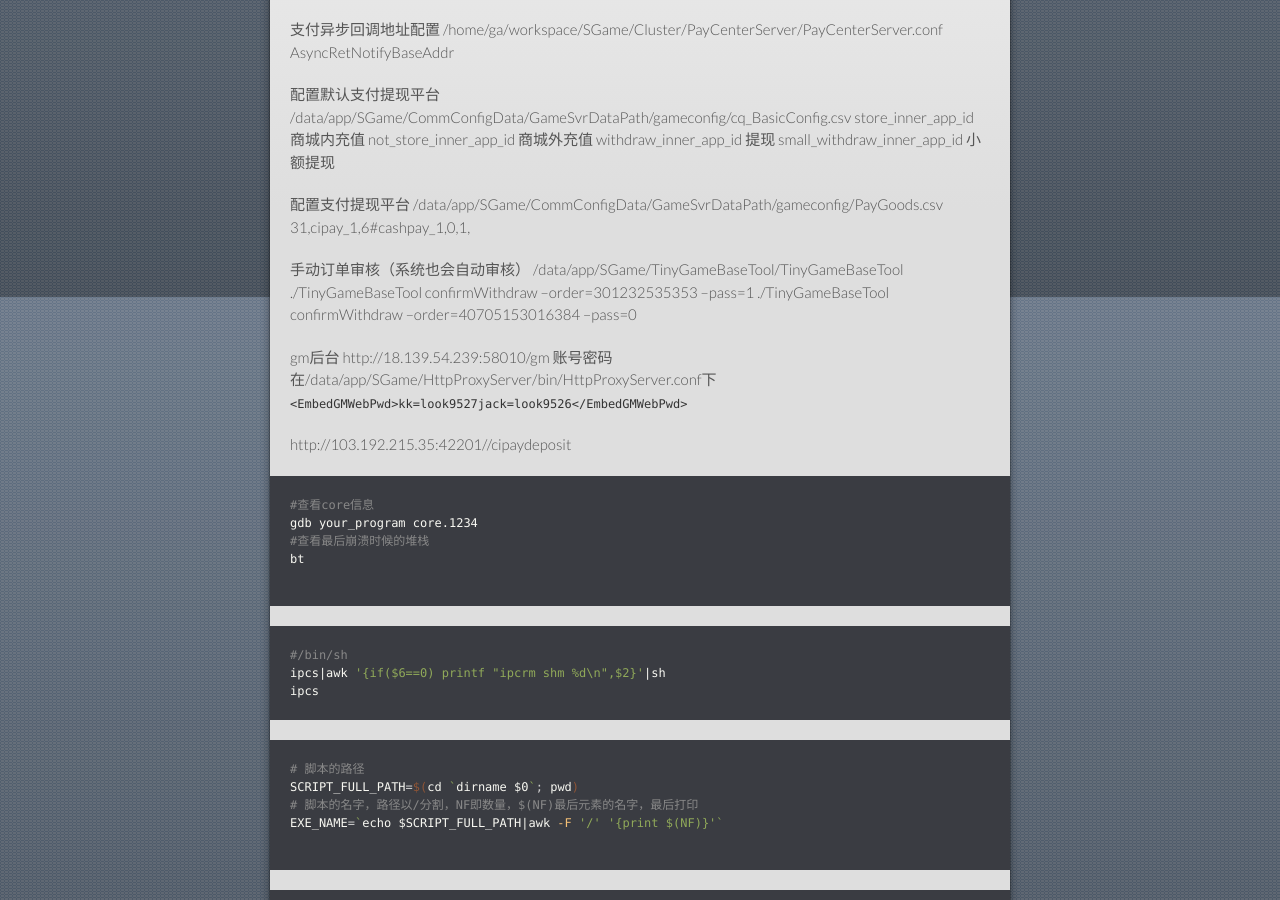
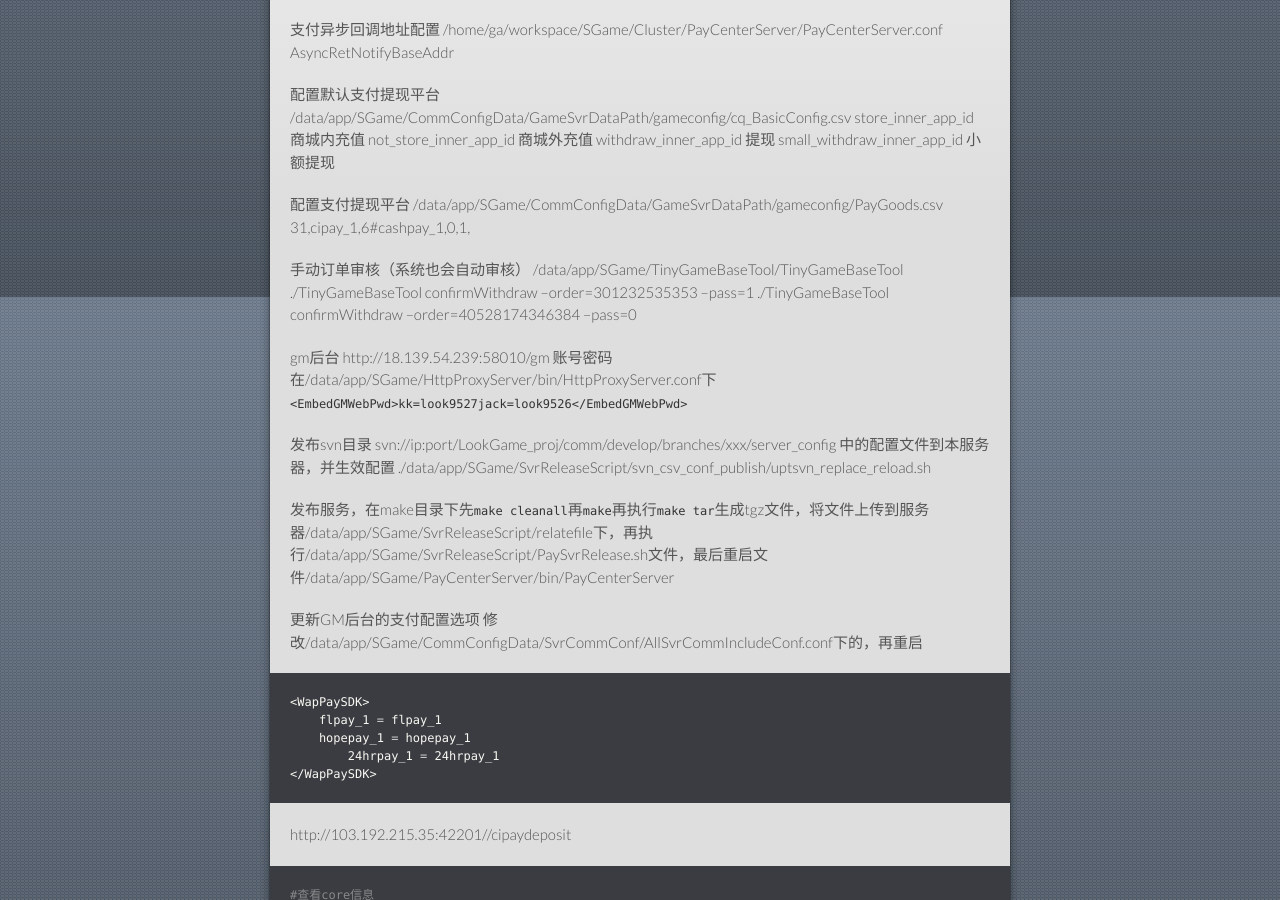
Before and after one commit to huchlo/blog, a Jekyll site: the page built from 笔记/程序员/语言/C++/项目用.md, in a window 1280 px wide and 900 px high, scrolled down 603 px. Built offline with Jekyll 4.4.1, drawn with Linux system fonts in a browser that asks for light colours; our own code applies the rules of GitHub Pages for plain Markdown files.

Commit message:
20240726

````diff
--- a/笔记/程序员/语言/C++/项目用.md
+++ b/笔记/程序员/语言/C++/项目用.md
@@ -44,7 +44,7 @@ small_withdraw_inner_app_id 小额提现
 手动订单审核（系统也会自动审核）
 /data/app/SGame/TinyGameBaseTool/TinyGameBaseTool
 ./TinyGameBaseTool confirmWithdraw --order=301232535353 --pass=1
-./TinyGameBaseTool confirmWithdraw --order=40705153016384 --pass=0
+./TinyGameBaseTool confirmWithdraw --order=40528174346384 --pass=0
 
 
 gm后台
@@ -52,6 +52,21 @@ http://18.139.54.239:58010/gm
 账号密码在/data/app/SGame/HttpProxyServer/bin/HttpProxyServer.conf下
 `<EmbedGMWebPwd>kk=look9527jack=look9526</EmbedGMWebPwd>`
 
+发布svn目录 svn://ip:port/LookGame_proj/comm/develop/branches/xxx/server_config 中的配置文件到本服务器，并生效配置
+./data/app/SGame/SvrReleaseScript/svn_csv_conf_publish/uptsvn_replace_reload.sh
+
+发布服务，在make目录下先`make cleanall`再`make`再执行`make tar`生成tgz文件，将文件上传到服务器/data/app/SGame/SvrReleaseScript/relatefile下，再执行/data/app/SGame/SvrReleaseScript/PaySvrRelease.sh文件，最后重启文件/data/app/SGame/PayCenterServer/bin/PayCenterServer
+
+
+更新GM后台的支付配置选项
+修改/data/app/SGame/CommConfigData/SvrCommConf/AllSvrCommIncludeConf.conf下的，再重启
+```sh
+<WapPaySDK>
+    flpay_1 = flpay_1
+    hopepay_1 = hopepay_1
+	24hrpay_1 = 24hrpay_1
+</WapPaySDK>
+```
 
 
 http://103.192.215.35:42201//cipaydeposit
````
Also changed, not shown: 笔记/程序员/游戏相关/Cocos creator 3.md (added, +11 -0 lines), 笔记/程序员/语言/C++/C++.md (+5 -2 lines), 笔记/程序员/语言/C++/GDB.md (+11 -0 lines), 笔记/程序员/语言/C++/WebSocket.md (added, +10 -0 lines), 笔记/程序员/语言/C++/tars.md (+5 -2 lines).
